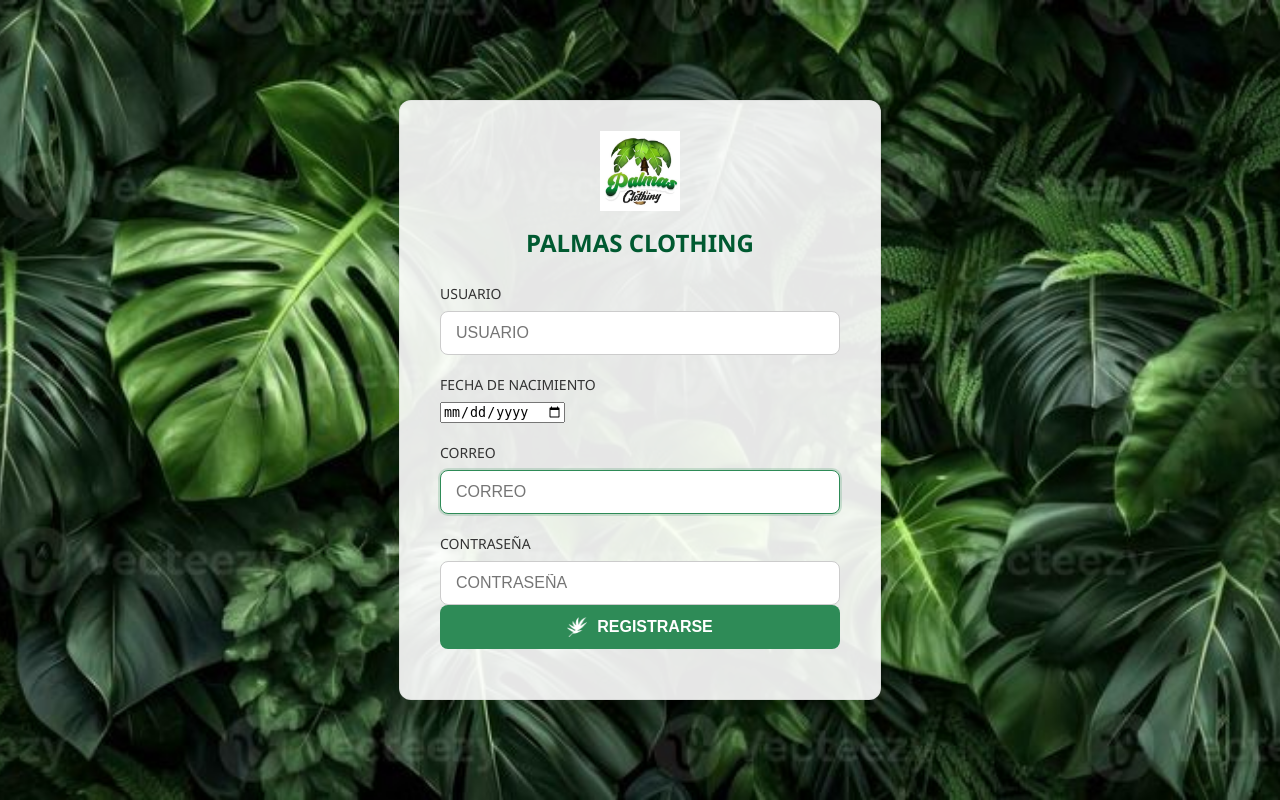
After one commit to Sofiavelasco177/palmas-clothing, a PHP site: page /registro.php in a window 1280 px wide. The commit adds this page. Run offline with PHP 8.4, Linux system fonts and the light colour scheme.

Commit message:
REGISTRO CON LOGIN FUNCIONAL

```diff
--- a/carrito.html
+++ b/carrito.html
@@ -16,12 +16,13 @@
             </button>
             <div class="collapse navbar-collapse" id="navbarNav">
                 <ul class="navbar-nav ms-auto">
-                    <li class="nav-item"><a class="nav-link" href="inicio.html">Inicio</a></li>
+                    <li class="nav-item"><a class="nav-link" href="inicio.php">Inicio</a></li>
                     <li class="nav-item"><a class="nav-link" href="productos.html">Productos</a></li>
                     <li class="nav-item"><a class="nav-link" href="contacto.html">Contacto</a></li>
                     <li class="nav-item"><a class="nav-link" href="nosotros.html">Sobre Nosotros</a></li>
                     <li class="nav-item"><a class="nav-link" href="carrito.html">Carrito</a></li>
-                    <li class="nav-item"><a class="nav-link active" href="Login.html">Login </a></li>
+                    <li class="nav-item"><a class="nav-link active" href="login.php">Login </a></li>
+                    <li class="nav-item"><a class="nav-link active" href="registro.php">Registro </a></li>
                     <a class="whatsapp" href="https://wa.me/573232497247" target="_blank" title="Chatea con nosotros" img src="wa.jpg" alt="WhatsApp">
                         <img src="wa.jpg" alt="WhatsApp" width="40" height="40">
 
--- a/contacto.html
+++ b/contacto.html
@@ -16,12 +16,13 @@
             </button>
             <div class="collapse navbar-collapse" id="navbarNav">
                 <ul class="navbar-nav ms-auto">
-                    <li class="nav-item"><a class="nav-link" href="inicio.html">Inicio</a></li>
+                    <li class="nav-item"><a class="nav-link" href="inicio.php">Inicio</a></li>
                     <li class="nav-item"><a class="nav-link" href="productos.html">Productos</a></li>
                     <li class="nav-item"><a class="nav-link" href="contacto.html">Contacto</a></li>
                     <li class="nav-item"><a class="nav-link" href="nosotros.html">Sobre Nosotros</a></li>
                     <li class="nav-item"><a class="nav-link" href="carrito.html">Carrito</a></li>
-                    <li class="nav-item"><a class="nav-link active" href="Login.html">Login </a></li>
+                   <li class="nav-item"><a class="nav-link active" href="login.php">Login </a></li>
+                   <li class="nav-item"><a class="nav-link active" href="registro.php">Registro </a></li>
                     <a class="whatsapp" href="https://wa.me/573232497247" target="_blank" title="Chatea con nosotros" img src="wa.jpg" alt="WhatsApp">
                         <img src="wa.jpg" alt="WhatsApp" width="40" height="40">
 
--- a/nosotros.html
+++ b/nosotros.html
@@ -17,12 +17,13 @@
             </button>
             <div class="collapse navbar-collapse" id="navbarNav">
                 <ul class="navbar-nav ms-auto">
-                    <li class="nav-item"><a class="nav-link" href="inicio.html">Inicio</a></li>
+                    <li class="nav-item"><a class="nav-link" href="inicio.php">Inicio</a></li>
                     <li class="nav-item"><a class="nav-link" href="productos.html">Productos</a></li>
                     <li class="nav-item"><a class="nav-link" href="contacto.html">Contacto</a></li>
                     <li class="nav-item"><a class="nav-link" href="nosotros.html">Sobre Nosotros</a></li>
                     <li class="nav-item"><a class="nav-link" href="carrito.html">Carrito</a></li>
-                    <li class="nav-item"><a class="nav-link active" href="Login.html">Login </a></li>
+                    <li class="nav-item"><a class="nav-link active" href="login.php">Login </a></li>
+                    <li class="nav-item"><a class="nav-link active" href="registro.php">Login </a></li>
                     <a class="whatsapp" href="https://wa.me/573232497247" target="_blank" title="Chatea con nosotros" img src="wa.jpg" alt="WhatsApp">
                         <img src="wa.jpg" alt="WhatsApp" width="40" height="40">
 
--- a/productos.html
+++ b/productos.html
@@ -18,12 +18,12 @@
             </button>
             <div class="collapse navbar-collapse" id="navbarNav">
                 <ul class="navbar-nav ms-auto">
-                    <li class="nav-item"><a class="nav-link" href="inicio.html">Inicio</a></li>
+                    <li class="nav-item"><a class="nav-link" href="inicio.php">Inicio</a></li>
                     <li class="nav-item"><a class="nav-link" href="productos.html">Productos</a></li>
                     <li class="nav-item"><a class="nav-link" href="contacto.html">Contacto</a></li>
                     <li class="nav-item"><a class="nav-link" href="nosotros.html">Sobre Nosotros</a></li>
                     <li class="nav-item"><a class="nav-link" href="carrito.html">Carrito</a></li>
-                    <li class="nav-item"><a class="nav-link active" href="Login.html">Login </a></li>
+                    <li class="nav-item"><a class="nav-link active" href="login.php">Login </a></li>
                     <a class="whatsapp" href="https://wa.me/573232497247" target="_blank" title="Chatea con nosotros" img src="wa.jpg" alt="WhatsApp">
                         <img src="wa.jpg" alt="WhatsApp" width="40" height="40">
 
--- /dev/null
+++ b/registro.php
@@ -0,0 +1,42 @@
+
+<html lang="es">
+
+
+<head>
+    <meta charset="UTF-8">
+    <meta name="viewport" content="width=device-width, initial-scale=1.0">
+    <title>Login de Palmas</title>
+    <link rel="stylesheet" href="style.css">
+
+</head>
+<body>
+    <div class="login-container">
+
+        <img src="LOGO.jpg" alt="Palm Logo" class="logo">
+        <h1>PALMAS CLOTHING</h1>
+        <form id="loginForm" method="post" action="controlador.php">
+            <div class="input-group">
+                <label for="">USUARIO</label>
+                <input type="text" id="username" name="username"  placeholder="USUARIO" require >
+            </div>
+            <div class="input-group">
+                <label for="fecha_nacimiento">FECHA DE NACIMIENTO</label>
+                <input type="date" id="fecha_nacimiento" name="fecha_nacimiento"  placeholder="FECHA DE NACIMIENTO"  require>
+            </div>
+            <div class="input-group">
+                <label for="">CORREO</label>
+                <input type="email" id="correo" name="correo"  placeholder="CORREO" require >
+            </div>
+             <div class="input-group">
+                <label for="">CONTRASEÑA</label>
+                <input type="password" id="password" name="password"  placeholder="CONTRASEÑA" require>
+            <button type="submit" id="loginButton">
+                <img src="palm_leaf_icon.png" alt="" class="button-icon">
+                REGISTRARSE
+            </button>
+        </form>
+
+    </div>
+
+</body>
+</html>
--- a/style.css
+++ b/style.css
@@ -52,7 +52,8 @@
     font-size: 14px;
     font-weight: 500;
 }
-
+.input-group input[type="fecha_nacimiento"],
+.input-group input[type="email"],
 .input-group input[type="text"],
 .input-group input[type="password"] {
     width: 100%;
@@ -63,7 +64,8 @@
     font-size: 16px;
     transition: border-color 0.3s ease;
 }
-
+.input-group input[type="fecha_nacimiento"],
+.input-group input[type="email"],
 .input-group input[type="text"]:focus,
 .input-group input[type="password"]:focus {
     border-color: #2E8B57; /* SeaGreen */
@@ -127,6 +129,8 @@
     .login-container h1 {
         font-size: 20px;
     }
+    .input-group input[type="fecha_nacimiento"],
+    .input-group input[type="email"],
     .input-group input[type="text"],
     .input-group input[type="password"],
     button[type="submit"] {
```
Also changed, not shown: conexion.php (added, +15 -0 lines), controlador.php (added, +38 -0 lines), inicio.php (renamed from inicio.html, +12 -2 lines), login.php (renamed from Login.html, +33 -11 lines), logout.php (added, +7 -0 lines).
